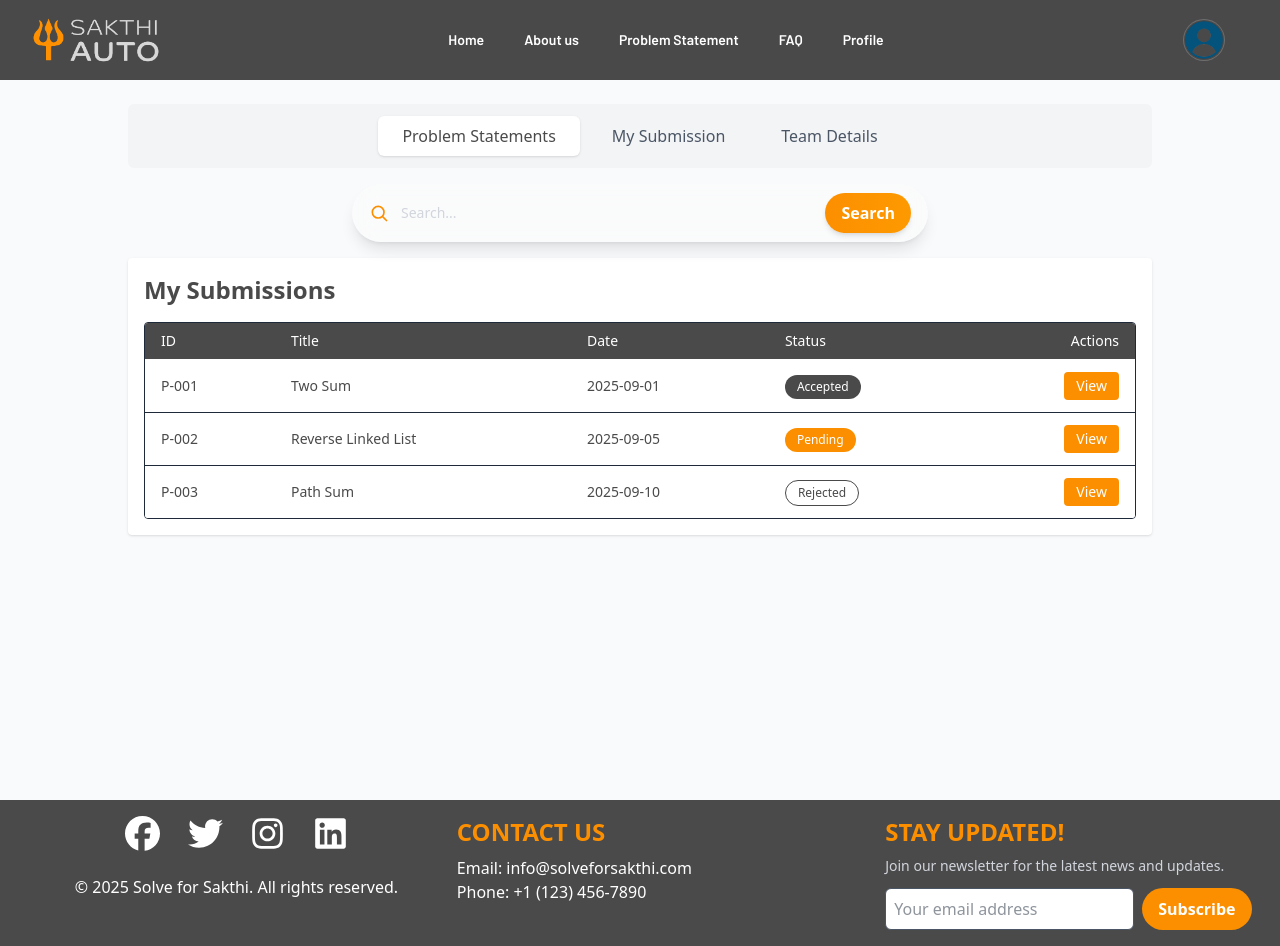
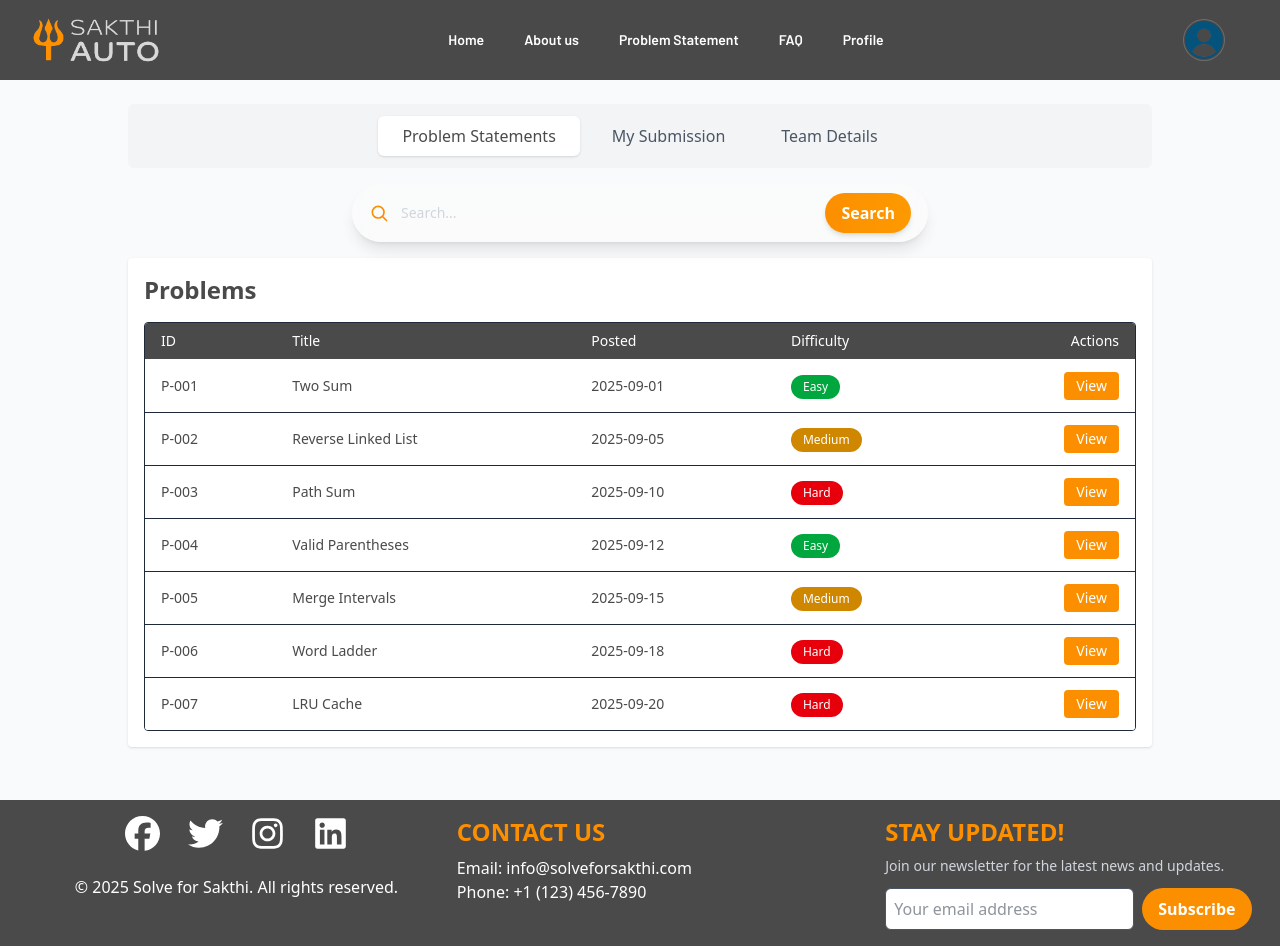
Before and after one commit to damodara2006/Project_SFS, a React (Vite) app in the folder frontend/: page /student in a window 1280 px wide. Built offline with nearby package versions, Linux system fonts and the light colour scheme.

Commit message:
refactor: rename and reorganize components for clarity; remove unused ProblemSubmit

```diff
--- a/frontend/src/components/StudentNav.jsx
+++ b/frontend/src/components/StudentNav.jsx
@@ -1,8 +1,8 @@
 import { useState } from 'react'
 import SearchBar from '../components/SearchBar'
-import StudentSubmit from '../pages/student/Student_submitions'
+import Student_submitions from '../pages/student/Student_submitions'
 import TeamDetails from '../pages/student/TeamDetails'
-import ProblemSubmit from '../pages/student/ProblemSubmit'
+import ProblemSubmit from '../pages/student/ProblemStudent'
 
 const StudentNav = () => {
   const [active, setActive] = useState('Problem Statements')
@@ -45,7 +45,7 @@ const StudentNav = () => {
 
             {active === 'My Submission' && (
               <div className="mt-4">
-                <StudentSubmit />
+                <Student_submitions />
               </div>
             )}
 
--- a/frontend/src/pages/student/ProblemSubmit.jsx
+++ b/frontend/src/pages/student/ProblemStudent.jsx
@@ -1,27 +1,55 @@
 import { useState } from "react";
 
-/* Hardcoded submission data */
-const sampleSubmissions = [
+/* Hardcoded problem data */
+const sampleProblems = [
     {
         id: "P-001",
         title: "Two Sum",
-        date: "2025-09-01",
-        status: "Accepted",
-        details: "Return indices of the two numbers such that they add up to a specific target.",
+        posted: "2025-09-01",
+        difficulty: "Easy",
+        statement: "Return indices of the two numbers such that they add up to a specific target.",
     },
     {
         id: "P-002",
         title: "Reverse Linked List",
-        date: "2025-09-05",
-        status: "Pending",
-        details: "Reverse a singly linked list iteratively and recursively.",
+        posted: "2025-09-05",
+        difficulty: "Medium",
+        statement: "Reverse a singly linked list iteratively and recursively.",
     },
     {
         id: "P-003",
         title: "Path Sum",
-        date: "2025-09-10",
-        status: "Rejected",
-        details: "Determine if the tree has a root-to-leaf path summing to given value.",
+        posted: "2025-09-10",
+        difficulty: "Hard",
+        statement: "Determine if the tree has a root-to-leaf path summing to given value.",
+    },
+    {
+        id: "P-004",
+        title: "Valid Parentheses",
+        posted: "2025-09-12",
+        difficulty: "Easy",
+        statement: "Given a string containing just the characters '(', ')', '{', '}', '[' and ']', determine if the input is valid.",
+    },
+    {
+        id: "P-005",
+        title: "Merge Intervals",
+        posted: "2025-09-15",
+        difficulty: "Medium",
+        statement: "Given a collection of intervals, merge all overlapping intervals and return the result.",
+    },
+    {
+        id: "P-006",
+        title: "Word Ladder",
+        posted: "2025-09-18",
+        difficulty: "Hard",
+        statement: "Given two words and a dictionary, find the length of shortest transformation sequence from beginWord to endWord.",
+    },
+    {
+        id: "P-007",
+        title: "LRU Cache",
+        posted: "2025-09-20",
+        difficulty: "Hard",
+        statement: "Design and implement a data structure for Least Recently Used (LRU) cache with get and put operations in O(1) time.",
     },
 ];
 
@@ -47,26 +75,26 @@ const Modal = ({ open, onClose, title, children }) => {
     );
 };
 
-const statusClass = (status) => {
-    switch (status) {
-        case "Accepted":
-            return "bg-[#4a4a4a] text-[#ffffff]";
-        case "Pending":
-            return "bg-[#fc8f00] text-[#ffffff]";
-        case "Rejected":
-            return "bg-[#ffffff] text-[#4a4a4a] border border-[#4a4a4a]";
+const difficultyClass = (difficulty) => {
+    switch (difficulty) {
+        case "Easy":
+            return "bg-green-600 text-white";
+        case "Medium":
+            return "bg-yellow-600 text-white";
+        case "Hard":
+            return "bg-red-600 text-white";
         default:
-            return "bg-[#ffffff] text-[#4a4a4a]";
+            return "bg-gray-100 text-[#4a4a4a]";
     }
 };
 
-const ProblemSubmit = () => {
-    const [submissions] = useState(sampleSubmissions);
+const ProblemStudent = () => {
+    const [problems] = useState(sampleProblems);
     const [selected, setSelected] = useState(null);
     const [isOpen, setIsOpen] = useState(false);
 
-    const openModal = (submission) => {
-        setSelected(submission);
+    const openModal = (problem) => {
+        setSelected(problem);
         setIsOpen(true);
     };
 
@@ -77,7 +105,7 @@ const ProblemSubmit = () => {
 
     return (
         <div>
-            <h2 className="text-2xl font-semibold mb-4 text-[#4a4a4a]">My Submissions</h2>
+            <h2 className="text-2xl font-semibold mb-4 text-[#4a4a4a]">Problems</h2>
 
             <div className="overflow-x-auto rounded border">
                 <table className="min-w-full divide-y">
@@ -85,29 +113,29 @@ const ProblemSubmit = () => {
                         <tr>
                             <th className="px-4 py-2 text-left text-sm font-medium">ID</th>
                             <th className="px-4 py-2 text-left text-sm font-medium">Title</th>
-                            <th className="px-4 py-2 text-left text-sm font-medium">Date</th>
-                            <th className="px-4 py-2 text-left text-sm font-medium">Status</th>
+                            <th className="px-4 py-2 text-left text-sm font-medium">Posted</th>
+                            <th className="px-4 py-2 text-left text-sm font-medium">Difficulty</th>
                             <th className="px-4 py-2 text-right text-sm font-medium">Actions</th>
                         </tr>
                     </thead>
                     <tbody className="divide-y bg-white">
-                        {submissions.map((s) => (
-                            <tr key={s.id}>
-                                <td className="px-4 py-3 text-sm text-[#4a4a4a]">{s.id}</td>
-                                <td className="px-4 py-3 text-sm text-[#4a4a4a]">{s.title}</td>
-                                <td className="px-4 py-3 text-sm text-[#4a4a4a]">{s.date}</td>
+                        {problems.map((p) => (
+                            <tr key={p.id}>
+                                <td className="px-4 py-3 text-sm text-[#4a4a4a]">{p.id}</td>
+                                <td className="px-4 py-3 text-sm text-[#4a4a4a]">{p.title}</td>
+                                <td className="px-4 py-3 text-sm text-[#4a4a4a]">{p.posted}</td>
                                 <td className="px-4 py-3">
                                     <span
-                                        className={`inline-flex items-center gap-2 rounded-full px-3 py-1 text-xs font-medium ${statusClass(
-                                            s.status
+                                        className={`inline-flex items-center gap-2 rounded-full px-3 py-1 text-xs font-medium ${difficultyClass(
+                                            p.difficulty
                                         )}`}
                                     >
-                                        {s.status}
+                                        {p.difficulty}
                                     </span>
                                 </td>
                                 <td className="px-4 py-3 text-right">
                                     <button
-                                        onClick={() => openModal(s)}
+                                        onClick={() => openModal(p)}
                                         className="rounded px-3 py-1 text-sm font-medium bg-[#fc8f00] text-[#ffffff]"
                                     >
                                         View
@@ -119,25 +147,25 @@ const ProblemSubmit = () => {
                 </table>
             </div>
 
-            <Modal open={isOpen} onClose={closeModal} title={selected ? selected.title : "Submission"}>
+            <Modal open={isOpen} onClose={closeModal} title={selected ? selected.title : "Problem"}>
                 {selected ? (
                     <div>
                         <div className="mb-3 text-sm text-[#4a4a4a]">
                             <strong>ID:</strong> {selected.id}
                         </div>
                         <div className="mb-3 text-sm text-[#4a4a4a]">
-                            <strong>Date:</strong> {selected.date}
+                            <strong>Posted:</strong> {selected.posted}
                         </div>
                         <div className="mb-3">
                             <span
-                                className={`inline-flex items-center gap-2 rounded-full px-3 py-1 text-xs font-medium ${statusClass(
-                                    selected.status
+                                className={`inline-flex items-center gap-2 rounded-full px-3 py-1 text-xs font-medium ${difficultyClass(
+                                    selected.difficulty
                                 )}`}
                             >
-                                {selected.status}
+                                {selected.difficulty}
                             </span>
                         </div>
-                        <div className="mt-4 text-sm text-[#4a4a4a]">{selected.details}</div>
+                        <div className="mt-4 text-sm text-[#4a4a4a]">{selected.statement}</div>
                         <div className="mt-6 flex justify-end">
                             <button
                                 onClick={closeModal}
@@ -148,11 +176,11 @@ const ProblemSubmit = () => {
                         </div>
                     </div>
                 ) : (
-                    <div className="text-sm text-[#4a4a4a]">No submission selected.</div>
+                    <div className="text-sm text-[#4a4a4a]">No problem selected.</div>
                 )}
             </Modal>
         </div>
     );
 };
 
-export default ProblemSubmit;
+export default ProblemStudent;
--- a/frontend/src/pages/student/Student_submitions.jsx
+++ b/frontend/src/pages/student/Student_submitions.jsx
@@ -18,16 +18,7 @@ function useSubmissions() {
       { id: 's1', title: 'Two Sum', submittedAt: Date.now() - 1000 * 60 * 60 * 24, status: 'Accepted', feedback: 'Well done!' },
       { id: 's2', title: 'Reverse Linked List', submittedAt: Date.now() - 1000 * 60 * 60 * 48, status: 'Rejected', feedback: 'Edge cases failing' },
       { id: 's3', title: 'Binary Search', submittedAt: Date.now() - 1000 * 60 * 60 * 72, status: 'Pending', feedback: null },
-      { id: 's4', title: 'Merge Sort', submittedAt: Date.now() - 1000 * 60 * 60 * 96, status: 'Accepted', feedback: 'Optimal solution' },
-      { id: 's5', title: 'Graph Traversal', submittedAt: Date.now() - 1000 * 60 * 60 * 120, status: 'Rejected', feedback: 'Timeouts on large inputs' },
-      { id: 's6', title: 'Dynamic Programming - Knapsack', submittedAt: Date.now() - 1000 * 60 * 60 * 150, status: 'Pending', feedback: null },
-      { id: 's7', title: 'String Permutations', submittedAt: Date.now() - 1000 * 60 * 60 * 180, status: 'Accepted', feedback: 'Good complexity' },
-      { id: 's8', title: 'Topological Sort', submittedAt: Date.now() - 1000 * 60 * 60 * 210, status: 'Rejected', feedback: 'Incorrect ordering' },
-      { id: 's9', title: 'LRU Cache', submittedAt: Date.now() - 1000 * 60 * 60 * 240, status: 'Pending', feedback: null },
-      { id: 's10', title: 'Median of Two Sorted Arrays', submittedAt: Date.now() - 1000 * 60 * 60 * 270, status: 'Accepted', feedback: 'Clean solution' },
-      { id: 's11', title: 'Longest Increasing Subsequence', submittedAt: Date.now() - 1000 * 60 * 60 * 300, status: 'Rejected', feedback: 'Wrong DP transitions' },
-      { id: 's12', title: 'Trie Implementation', submittedAt: Date.now() - 1000 * 60 * 60 * 330, status: 'Pending', feedback: null },
-      { id: 's13', title: 'Kth Smallest Element', submittedAt: Date.now() - 1000 * 60 * 60 * 360, status: 'Accepted', feedback: 'Well optimized' }
+      { id: 's4', title: 'Merge Sort', submittedAt: Date.now() - 1000 * 60 * 60 * 96, status: 'Accepted', feedback: 'Optimal solution' }
     ]
 
     // Simulate async load (no API call; using dummy data)
```
